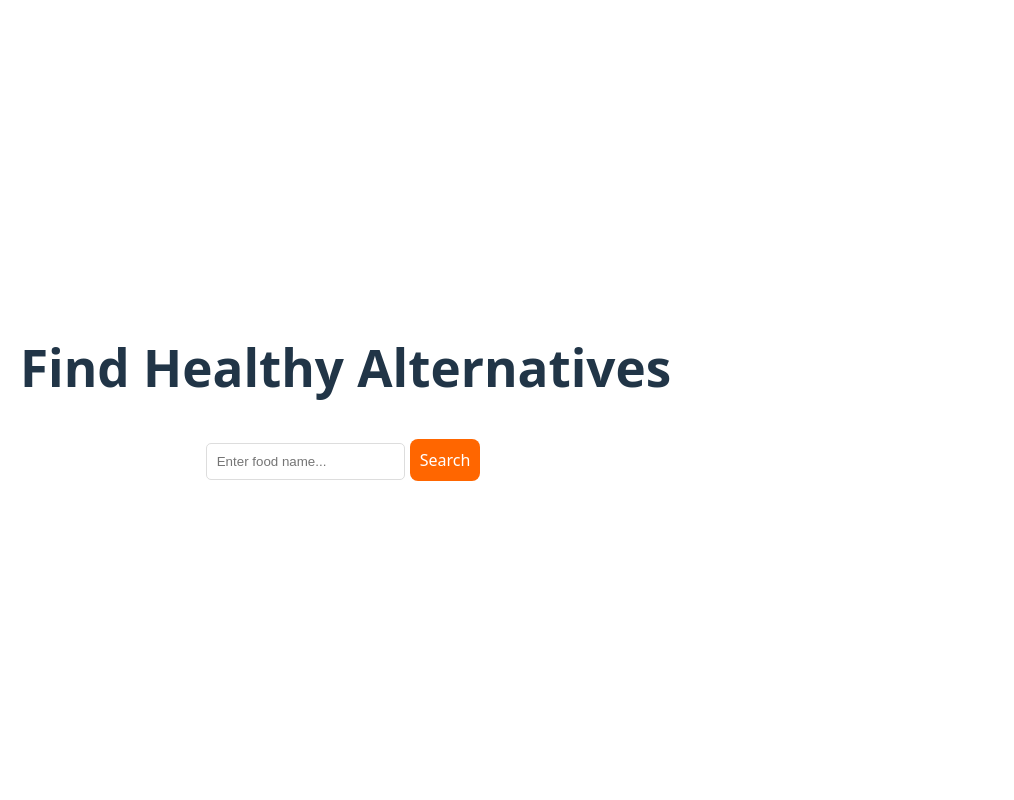
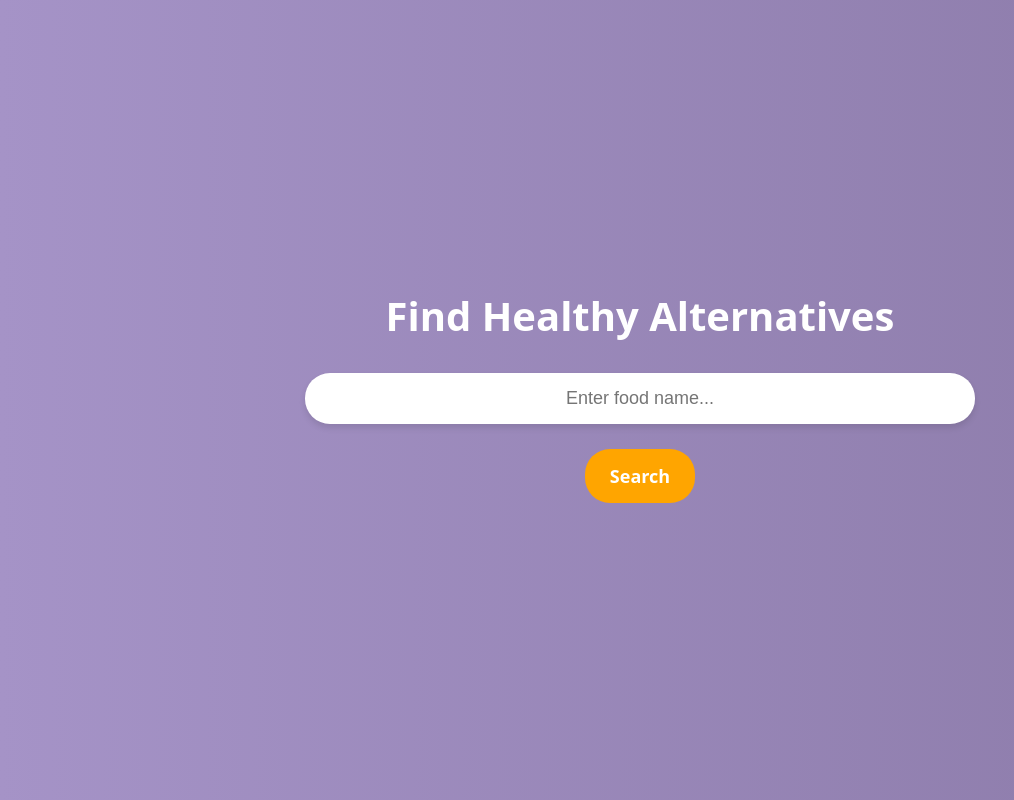
Before and after one commit to NotRemit/Healthy_Octopus, a React (Vite) app in the folder client/: page /search in a window 1280 px wide. Shown: the whole page, without its empty margins (0-1014 px from the left). Built offline with nearby package versions, Linux system fonts and the light colour scheme.

Commit message:
homepage and search box edit

```diff
--- a/client/src/components/Home.jsx
+++ b/client/src/components/Home.jsx
@@ -25,13 +25,12 @@ function Home() {
         </div>
 
         <div className="recomendation">
-              <div className="recomendation-headline">Top Healthy Foods </div>
+          <div className="recomendation-headline">Top Healthy Foods</div>
             <div className="food-list">
-              <p>🥗 Quinoa Salad</p>
-              <p>🍲 Grilled Salmon</p>
-              <p>🍎 Fresh Fruit Bowl</p>
+              <img src="/healthy-food.png" alt="Healthy Food" className="food-image" />
             </div>
-        </div>
+          </div>
+
           <div className="details">
               <h3>Health Certifications</h3>
               <p>✅ FSSAI Certified</p>
--- a/client/src/styles/Home.css
+++ b/client/src/styles/Home.css
@@ -79,7 +79,7 @@ html, body {
   padding: 20px;
   overflow-y: auto;
   overflow-x: hidden; /* Prevent horizontal scrolling */
-  background-color: #f0eef3;
+  background-color: #f7f7f7;
 }
 .footer {
   background-color: yellow;
@@ -127,3 +127,16 @@ button:hover {
   color : gray;
   padding: "100px"
 }
+
+.food-list {
+  display: flex;
+  justify-content: center;
+  align-items: center;
+  padding: 20px;
+}
+
+.food-image {
+  width: 3000px;  /* Adjust size as needed */
+  height: auto;
+  border-radius: 10px;
+}
--- a/client/src/styles/Search.css
+++ b/client/src/styles/Search.css
@@ -1,21 +1,53 @@
 .search {
+  display: flex;
+  flex-direction: column;
+  align-items: center;
+  justify-content: center;
+  height: 100vh;
+  width: 100vw;
+  background: linear-gradient(to right, #a593c7, #8b7aa8);
+  color: white;
   text-align: center;
-    padding: 20px;
 }
 
-  input {
-    padding: 8px;
-    margin-right: 5px;
+.search h1 {
+  font-size: 2.5rem;
+  font-weight: bold;
+  margin-bottom: 20px;
 }
 
-  button {
-    padding: 8px;
-    background-color: blue;
+.search input {
+  width: 50%;
+  padding: 15px;
+  margin: 15px 0;
+  border: none;
+  border-radius: 25px;
+  font-size: 18px;
+  text-align: center;
+  outline: none;
+  box-shadow: 0 4px 6px rgba(0, 0, 0, 0.1);
+}
+
+.search button {
+  padding: 15px 25px;
+  background-color: #FFA500;
   color: white;
   border: none;
+  border-radius: 25px;
   cursor: pointer;
+  font-size: 18px;
+  font-weight: bold;
+  transition: background-color 0.3s ease-in-out, transform 0.2s;
 }
 
-  button:hover {
-    background-color: darkblue;
+.search button:hover {
+  background-color: #CC8400;
+  transform: scale(1.05);
 }
+
+.search p {
+  font-size: 20px;
+  font-weight: bold;
+  margin-top: 20px;
+  text-shadow: 1px 1px 3px rgba(0, 0, 0, 0.2);
+}
```
Also changed, not shown: client/public/healthy-food.png (added). Lines whose indentation alone changed are shown as unchanged.
